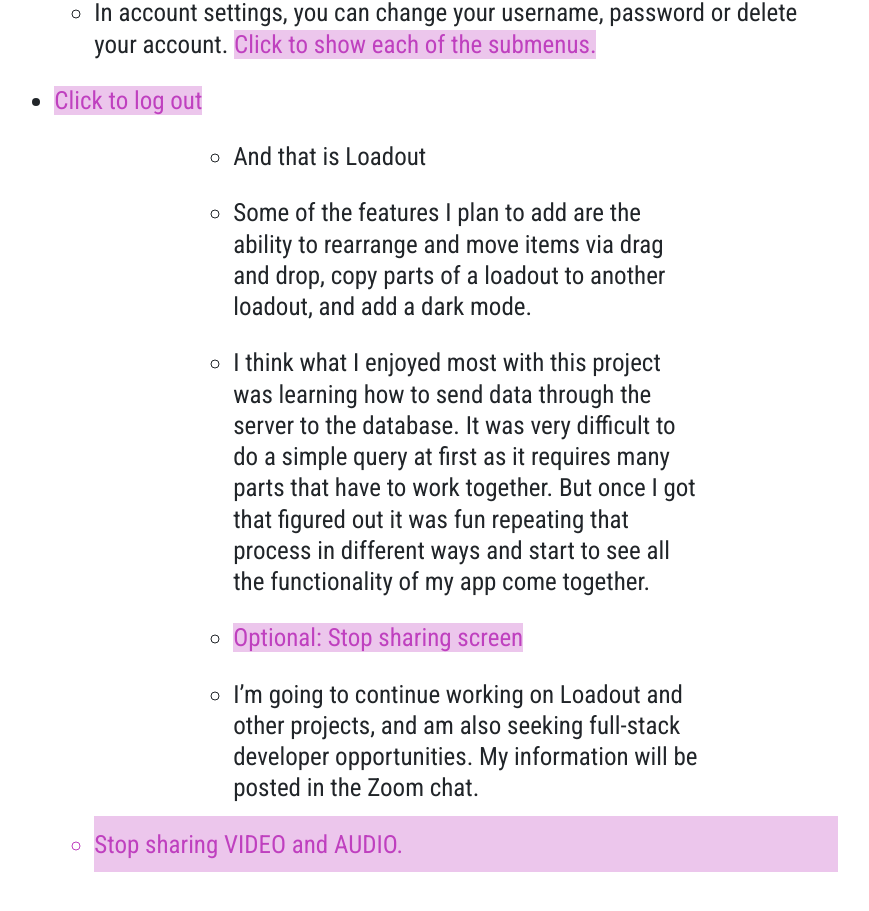
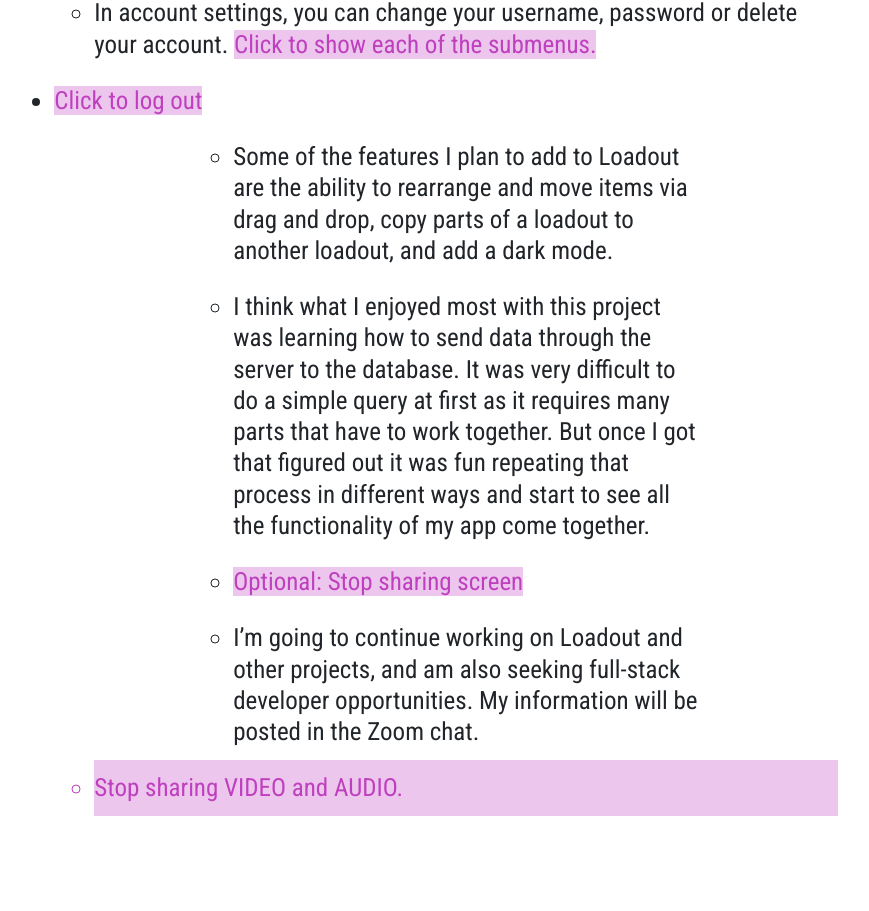
Before and after one commit to Chris-Fortier/loadout-fullstack, a React (Create React App) app in the folder client/: page /presentation in a window 1280 px wide. Shown: the part 4159-5070 px from the top of the page, without its empty margins (214-1083 px from the left). Built offline with nearby package versions, Linux system fonts and the light colour scheme.

Commit message:
made a small tweak to presenation

```diff
--- a/client/src/components/pages/Presentation.js
+++ b/client/src/components/pages/Presentation.js
@@ -303,12 +303,12 @@ export default function StyleTester() {
                   </li>
                   <ul>
                      <div className="offset-2 col-8">
-                        <li>And that is Loadout</li>
+                        {/* <li>And that is Loadout</li> */}
                         <li>
-                           Some of the features I plan to add are the ability to
-                           rearrange and move items via drag and drop, copy
-                           parts of a loadout to another loadout, and add a dark
-                           mode.
+                           Some of the features I plan to add to Loadout are the
+                           ability to rearrange and move items via drag and
+                           drop, copy parts of a loadout to another loadout, and
+                           add a dark mode.
                         </li>
                         <li>
                            I think what I enjoyed most with this project was
```
